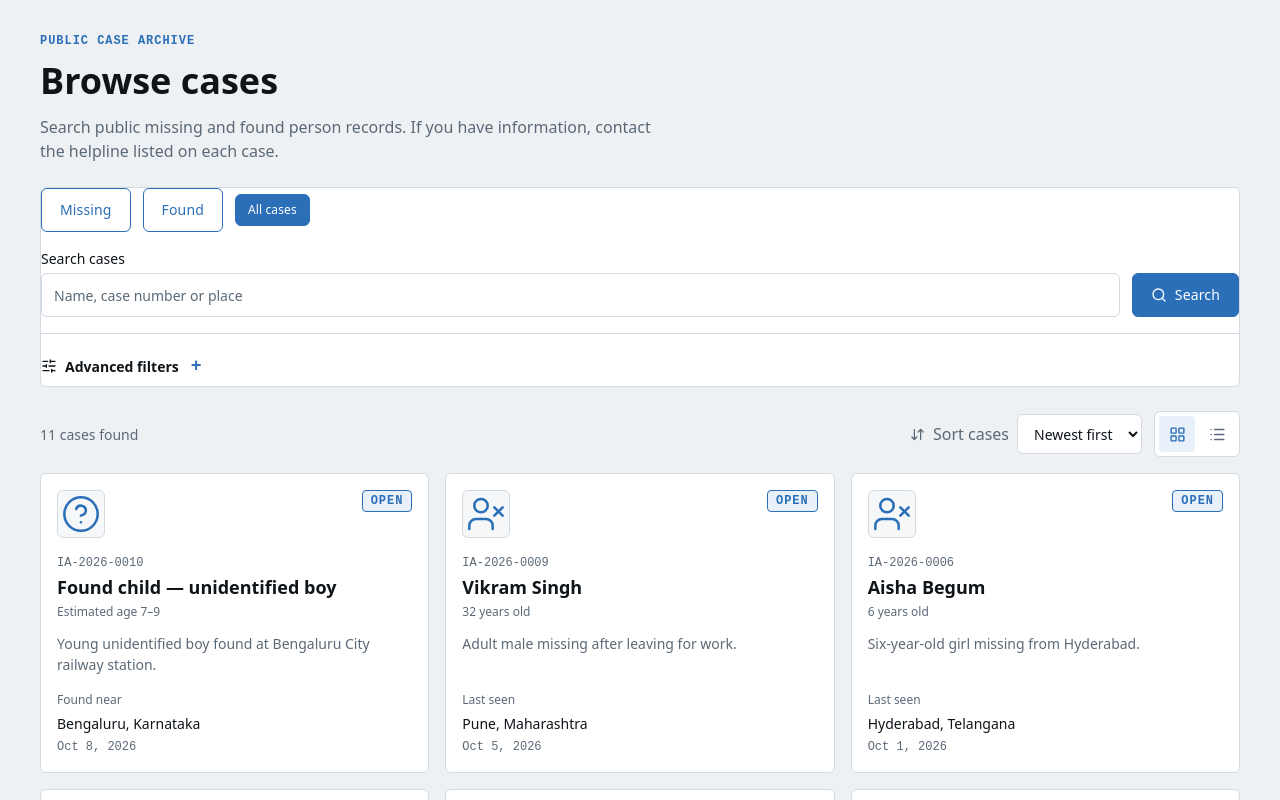
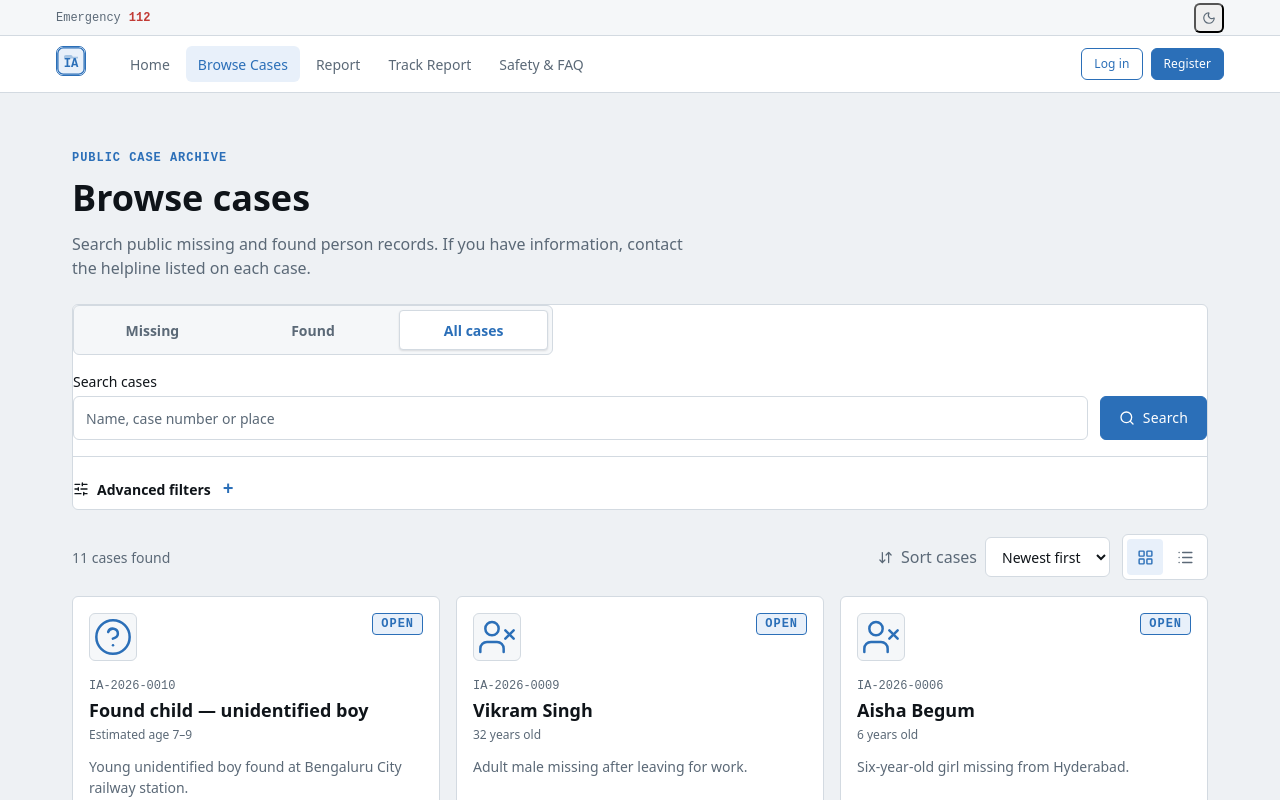
Before and after one commit to rachanakotiyan/IdentArchive, a React (Vite) app in the folder frontend/: page /cases in a window 1280 px wide. Shown: the top 800 px of the page. Built offline with nearby package versions, Linux system fonts and the light colour scheme.

Commit message:
search bar adjustments

```diff
--- a/frontend/src/App.jsx
+++ b/frontend/src/App.jsx
@@ -1,6 +1,7 @@
 import React, { Suspense } from 'react';
 import { Route, Routes } from 'react-router-dom';
 import { RequireAuth, RequireRole } from './components/guards/RouteGuards.jsx';
+import { PublicLayout } from './components/layout/PublicLayout.jsx';
 import WelcomePage from './pages/public/WelcomePage.jsx';
 import HomePage from './pages/public/HomePage.jsx';
 import CasesPage from './pages/public/CasesPage.jsx';
@@ -35,8 +36,8 @@ function App() {
     <Routes>
       <Route path="/" element={<WelcomePage />} />
       <Route path="/home" element={<HomePage />} />
-      <Route path="/cases" element={<CasesPage />} />
-      <Route path="/cases/:caseId" element={<CaseDetailPage />} />
+      <Route path="/cases" element={<PublicLayout><CasesPage /></PublicLayout>} />
+      <Route path="/cases/:caseId" element={<PublicLayout><CaseDetailPage /></PublicLayout>} />
       <Route path="/report/new" element={<RequireAuth><SubmitReportPage /></RequireAuth>} />
       <Route path="/report/confirmation/:referenceNo" element={<ReportConfirmationPage />} />
       <Route path="/track" element={<TrackReportPage />} />
--- a/frontend/src/pages/public/CasesPage.css
+++ b/frontend/src/pages/public/CasesPage.css
@@ -51,8 +51,49 @@
 }
 
 .cases-kind-switch {
+  display: grid;
+  width: min(100%, 480px);
+  grid-template-columns: repeat(3, minmax(0, 1fr));
   flex-wrap: wrap;
   margin-bottom: var(--sp-4);
+  padding: var(--sp-1);
+  border: 1px solid var(--line);
+  border-radius: var(--radius-md);
+  background: var(--surface-2);
+}
+
+.cases-kind-switch__option {
+  min-width: 0;
+  min-height: 40px;
+  padding: var(--sp-2) var(--sp-3);
+  border: 1px solid transparent;
+  border-radius: var(--radius-sm);
+  background: transparent;
+  color: var(--muted);
+  font: inherit;
+  font-size: var(--text-sm);
+  font-weight: 600;
+  text-align: center;
+  cursor: pointer;
+  transition: color var(--transition-fast), background var(--transition-fast), border-color var(--transition-fast);
+}
+
+.cases-kind-switch__option[aria-pressed="true"] {
+  border-color: var(--line);
+  background: var(--surface);
+  color: var(--accent);
+  box-shadow: 0 1px 2px var(--shadow-xs);
+}
+
+.cases-kind-switch__option:hover:not([aria-pressed="true"]) {
+  color: var(--ink);
+}
+
+.cases-kind-switch__option:focus-visible {
+  position: relative;
+  z-index: 1;
+  outline: 2px solid var(--accent);
+  outline-offset: 2px;
 }
 
 .cases-search__form {
--- a/frontend/src/pages/public/CasesPage.jsx
+++ b/frontend/src/pages/public/CasesPage.jsx
@@ -256,9 +256,30 @@ export default function CasesPage() {
 
       <section className="cases-search" aria-label="Case search and filters">
         <div className="cases-kind-switch" role="group" aria-label="Case type">
-          <Button variant={filters.kind === 'missing' ? 'solid' : 'outline'} onClick={() => updateParams({ kind: 'missing' })}>Missing</Button>
-          <Button variant={filters.kind === 'found' ? 'solid' : 'outline'} onClick={() => updateParams({ kind: 'found' })}>Found</Button>
-          <Button variant={!filters.kind ? 'solid' : 'outline'} size="sm" onClick={() => updateParams({ kind: '' })}>All cases</Button>
+          <button
+            type="button"
+            className="cases-kind-switch__option"
+            aria-pressed={filters.kind === 'missing'}
+            onClick={() => updateParams({ kind: 'missing' })}
+          >
+            Missing
+          </button>
+          <button
+            type="button"
+            className="cases-kind-switch__option"
+            aria-pressed={filters.kind === 'found'}
+            onClick={() => updateParams({ kind: 'found' })}
+          >
+            Found
+          </button>
+          <button
+            type="button"
+            className="cases-kind-switch__option"
+            aria-pressed={!filters.kind}
+            onClick={() => updateParams({ kind: '' })}
+          >
+            All cases
+          </button>
         </div>
 
         <CaseSearchForm
--- a/frontend/src/pages/public/HomePage.css
+++ b/frontend/src/pages/public/HomePage.css
@@ -42,6 +42,18 @@
 .home-search {
   width: 100%;
   max-width: 560px;
+}
+
+.home-search__label {
+  position: absolute;
+  width: 1px;
+  height: 1px;
+  padding: 0;
+  margin: -1px;
+  overflow: hidden;
+  clip: rect(0, 0, 0, 0);
+  white-space: nowrap;
+  border: 0;
 }
 
 .home-search__form {
@@ -459,4 +471,13 @@
     width: 100%;
     justify-content: center;
   }
+  .home-search__form {
+    flex-direction: column;
+  }
+  .home-search__input {
+    min-height: 48px;
+  }
+  .home-search__btn {
+    justify-content: center;
+  }
 }
--- a/frontend/src/pages/public/HomePage.jsx
+++ b/frontend/src/pages/public/HomePage.jsx
@@ -212,7 +212,7 @@ export default function HomePage() {
               onSubmit={handleSearch}
               aria-label="Search cases"
             >
-              <label htmlFor="home-search-input" className="sr-only">
+              <label htmlFor="home-search-input" className="home-search__label">
                 Search by name, case number or place
               </label>
               <input
```
